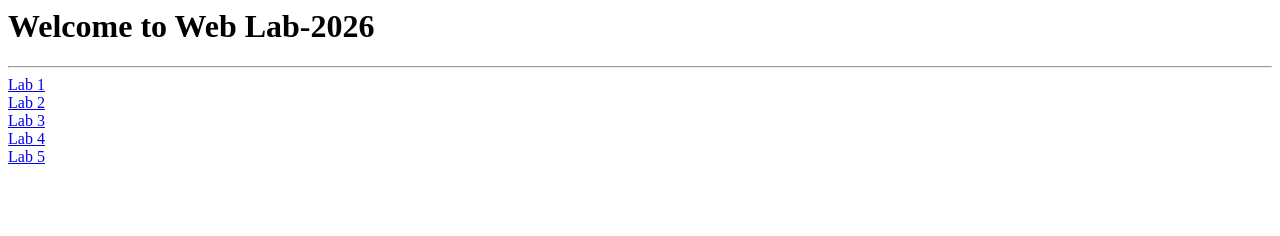
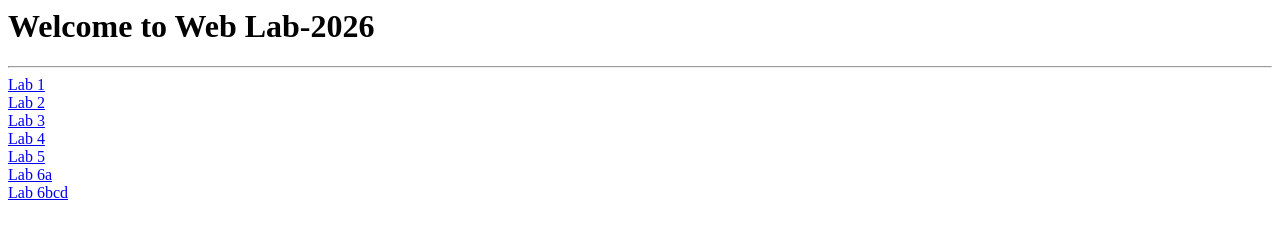
Before and after one commit to spoortispoojar/weblab, a plain HTML site: page index.html in a window 1280 px wide. Drawn offline with Linux system fonts and the light colour scheme.

Commit message:
Add links for Lab 6a and Lab 6bcd

```diff
--- a/index.html
+++ b/index.html
@@ -10,5 +10,7 @@
     <a href="lab3.html">Lab 3</a><br>
     <a href="lab4.xml">Lab 4</a><br>
     <a href="lab5.php">Lab 5</a><br>
+    <a href="6a.php">Lab 6a</a><br>
+    <a href="6bcd.php">Lab 6bcd</a><br>
   </body>
 </html>
```
